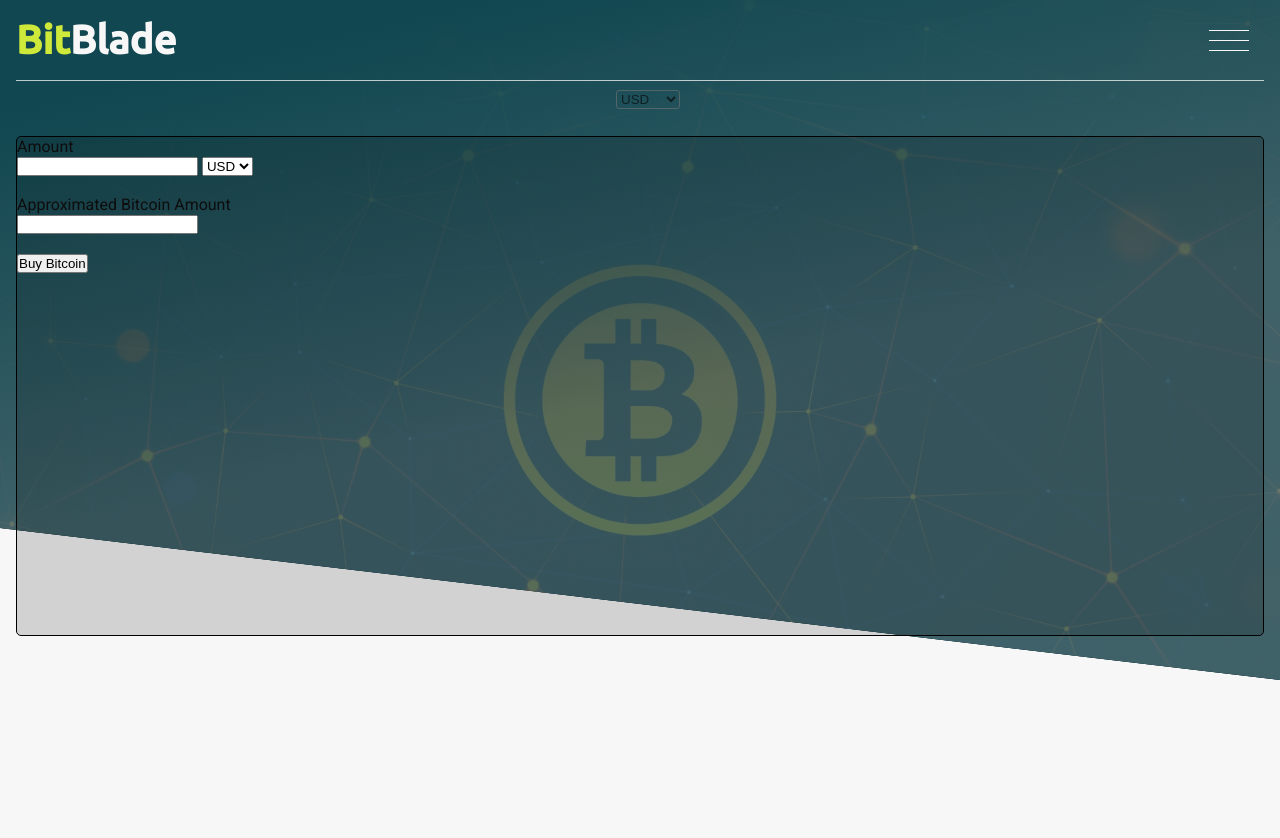
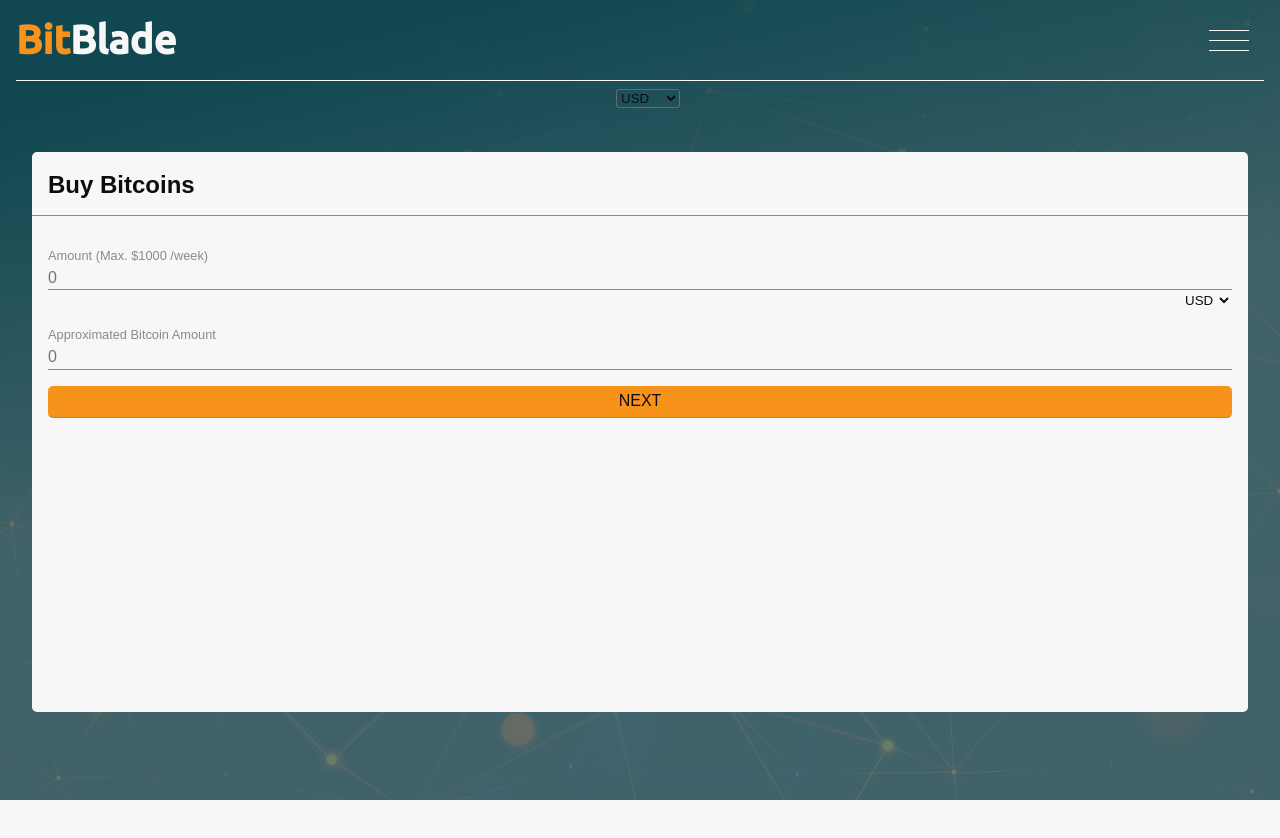
Before and after one commit to jonas-rahlin/BTC-Company-Landing-Page, a plain HTML site: page Site/index.html in a window 1280 px wide. Shown: the top 838 px of the page. Drawn offline with Linux system fonts and the light colour scheme; no server answers.

Commit message:
New Commit
Continues styling the buy box.

```diff
--- a/JavaScript/main.js
+++ b/JavaScript/main.js
@@ -74,12 +74,12 @@ window.onload = function() {
     setInterval(()=> {getPrice()},30000);
 }
 
-//Displays BTC price on #info-container__price
+//Displays BTC price on #info-price
 currentPrice = "";
 function displayPrice() {
-    const selector = document.querySelector("#info-container__currency").selectedIndex;
-    const currency = document.querySelectorAll(".currency-option")[selector].value;
-    const price = document.querySelector("#info-container__price");
+    const selector = document.querySelector("#info-currency").selectedIndex;
+    const currency = document.querySelectorAll(".info-currency__option")[selector].value;
+    const price = document.querySelector("#info-price");
     if(currency === "USD") {
         price.innerHTML = `1 BTC = ${currentPrice.usd.toString()} $`;
     }
@@ -97,6 +97,6 @@ function displayPrice() {
   }
 
 //Checks for change in the Currency Selector
-document.querySelector("#info-container__currency").addEventListener('change', () => {
+document.querySelector("#info-currency").addEventListener('change', () => {
     displayPrice();
   });
--- a/SCSS/_config.scss
+++ b/SCSS/_config.scss
@@ -1,9 +1,10 @@
-$font-a: roboto;
+$font-a: sans-serif;
 $font-b: ubuntu;
 $black: #0e0d0d;
 $white: #f7f7f7;
+$grey: #8a8a8a;
 $main: #104750;
-$secondary: #cfe93b;
+$secondary: #f7931a;
 
 
 *{
--- a/Scss/main.scss
+++ b/Scss/main.scss
@@ -92,58 +92,122 @@ header{
     background-size: cover;
     background-color:$main;
     height:100vh;
-    clip-path: polygon(0 0, 100% 0, 100% 85%, 0 66%);
     margin:auto;
     &-background{
         background: $main;
         background: linear-gradient(167deg, $main 10%, rgba(74,112,119,0.8298669809720763) 50%);
         height:100%;
-        clip-path: polygon(0 0, 100% 0, 100% 95%, 0 66%);
     }
 
     #info{
         border-top:solid 1px $white;
-        opacity:75%;
         position:relative;
         top:5rem;
         margin:0 1rem;
         padding:0.5rem 0;
 
-        &-container{
+        .container{
             display:flex;
-            flex-direction:row;
-            justify-content: center;
-            align-items: center;
-            &__price{
+            justify-content:center;
+        }
+
+        &-price{
             font-size:1.2rem;
         }
 
-            &__currency{
+        &-currency{
             display:inline;
             width:4rem;
             background-color: rgba(0, 0, 255, 0);
             border-radius: 3px;
+            border:solid 1px $grey 80%;
             font-weight:300;
             opacity:80%;
             margin-left:1rem;
         }
     }
 }
-}
 
 #services{
-    border:solid 1 px black;
     width:100%;
     top:7.5rem;
     position:absolute;
     display:flex;
     justify-content:center;
+
     #buy{
-        border:solid 1px black;
         border-radius:5px;
-        background:rgba(0, 0, 0, 0.150);
-        margin:1rem;
+        background:$white;
+        margin:2rem;
         width:100%;
-        height:500px;
+        height:70vh;
+        display:flex;
+        align-items:flex-start;
+        justify-content:center;
+        color:$white;
+
+        .container{
+            width:100%;
+        }
+
+        &-header{
+            margin-bottom:1rem;
+            margin-top:0.2rem;
+            color:$black;
+            border-bottom:1px $grey solid;
+            padding:1rem;
+        }
+
+        &-form{
+            display:flex;
+            flex-direction:column;
+            font-weight:300;
+            color:$grey;
+            padding:1rem;
+            font-size:0.8rem;
+
+            & .container{
+                margin-bottom:1rem;
+                margin-top:0.2rem;
+            }
+
+            & input{
+                border:none;
+                border-bottom:solid 1px $grey;
+                background:none;
+                color:$black;
+                height:1.5rem;
+                font-size:1rem;
+                width:100%;
+            }
+
+            #buy-currency{
+                border:none;
+                float:right;
+                color:$black;
+                border-radius: 3px;
+                border:none;
+                font-weight:300;
+                background:none;
+                padding:2px;
+            }
+
+            #buy-submit{
+                background:$secondary;
+                height:2rem;
+                border-radius:5px;
+                color:$black;
             }
         }
+
+        &-converted__input{
+            margin-bottom:1rem;
+            margin-top:0.2rem;
+        }
+
+
+
+    }
+
+
+}
--- a/Site/index.html
+++ b/Site/index.html
@@ -34,39 +34,36 @@
         <section id="hero">
             <div id="hero-background">
                 <article id="info">
-                    <div id="info-container">
-                        <span id="info-container__price"></span>
-                        <form>
-                            <select id="info-container__currency" name = "currency-type">
-                            <option class="currency-option" value = "USD">USD</option>
-                            <option class="currency-option" value = "GBP">GBP</option>
-                            <option class="currency-option" value = "EUR">EUR</option>
-                            <option class="currency-option" value = "JPY">JPY</option>
-                            </select>
-                        </form>
+                    <div class="container">
+                        <span id="info-price"></span>
+                        <select id="info-currency" name = "currency-type">
+                            <option class="info-currency__option" value = "USD">USD</option>
+                            <option class="info-currency__option" value = "GBP">GBP</option>
+                            <option class="info-currency__option" value = "EUR">EUR</option>
+                            <option class="info-currency__option" value = "JPY">JPY</option>
+                        </select>
                     </div>
                 </article>
             </div>
         </section>
         <section id="services">
             <article id="buy">
-                <div id="buy-container">
-                    <form>
-                        <label for="amount">Amount</label>
-                        <br>
-                        <input type="text" id="-amount" name="amount">
-                        <select id="info-container__currency" name = "currency-type">
-                            <option class="currency-option" value = "USD">USD</option>
-                            <option class="currency-option" value = "GBP">GBP</option>
-                            <option class="currency-option" value = "EUR">EUR</option>
-                            <option class="currency-option" value = "JPY">JPY</option>
-                        </select>
-                        <br><br>
-                        <label for="converted">Approximated Bitcoin Amount</label>
-                        <br>
-                        <input type="text" id="-converted" name="converted">
-                        <br><br>
-                        <input type="submit" value="Buy Bitcoin">
+                <div class="container">
+                    <h2 id="buy-header">Buy Bitcoins</h2>
+                    <form id="buy-form">
+                        <label class="buy-amount" for="amount">Amount (Max. $1000 /week)</label>
+                        <div class="container">
+                            <input type="text" id="buy-amount__input" name="amount" placeholder="0">
+                            <select id="buy-currency" name = "currency-type">
+                                <option class="buy-currency__option" value = "USD">USD</option>
+                                <option class="buy-currency__option" value = "GBP">GBP</option>
+                                <option class="buy-currency__option" value = "EUR">EUR</option>
+                                <option class="buy-currency__option" value = "JPY">JPY</option>
+                            </select>
+                        </div>
+                        <label id="buy-converted" for="converted">Approximated Bitcoin Amount</label>
+                        <input type="text" id="buy-converted__input" name="converted" placeholder="0">
+                        <input id="buy-submit" type="submit" value="NEXT">
                     </form>
                 </div>
             </article>
```
Also changed, not shown: Css/main.css. Lines whose indentation alone changed are shown as unchanged.
